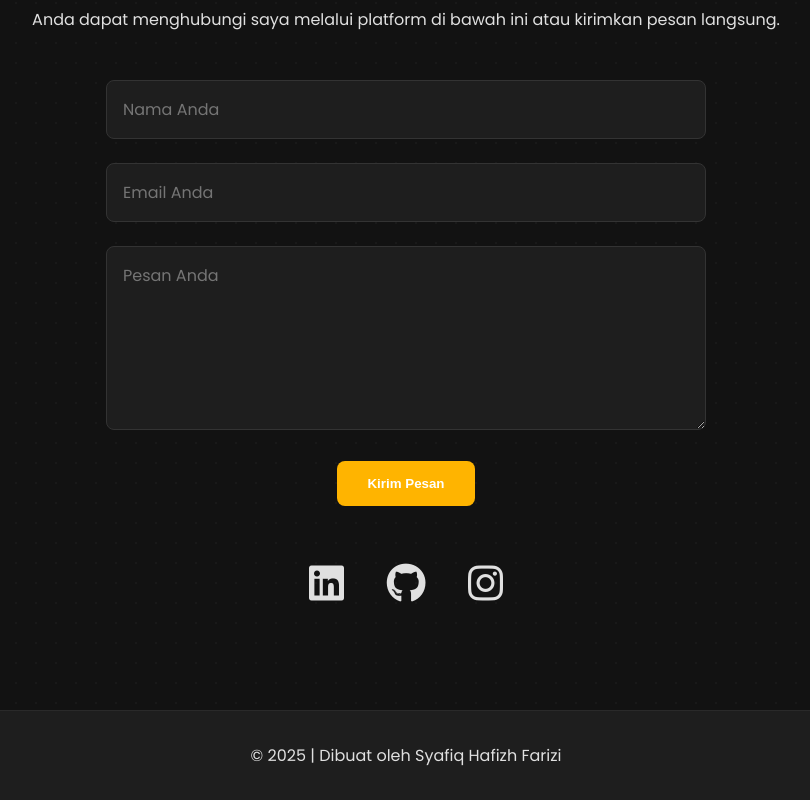
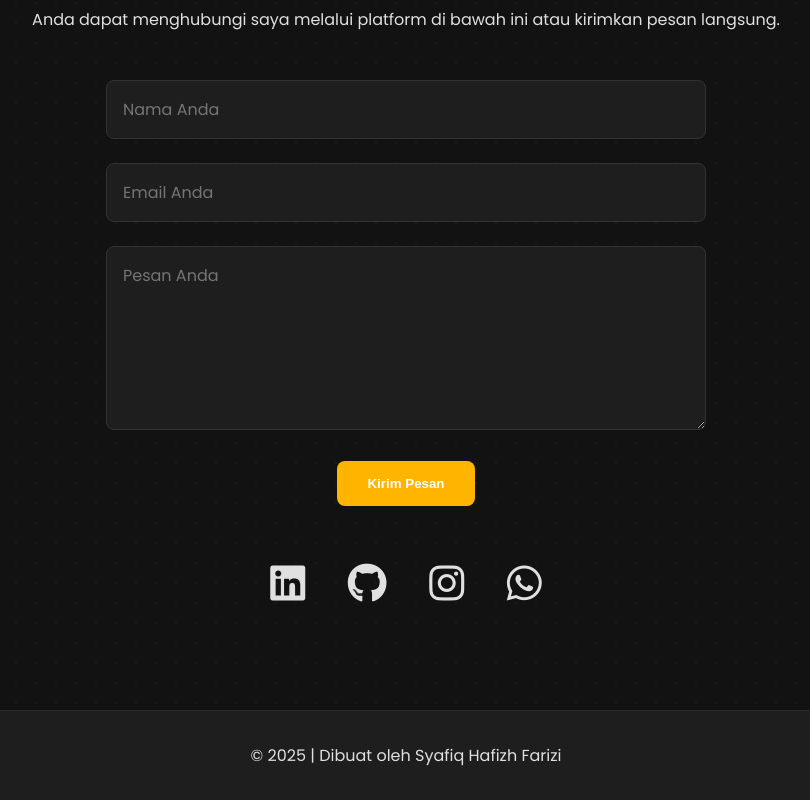
Before and after one commit to Syafiq1111/PROFILEWEB, a plain HTML site: page index.html in a window 1280 px wide. Shown: the part 4167-4967 px from the top of the page, without its empty margins (234-1044 px from the left). Drawn offline with Linux system fonts and the light colour scheme.

Commit message:
tambah wa

```diff
--- a/index.html
+++ b/index.html
@@ -198,6 +198,7 @@
             medium=android_app" target="_blank"><i class="fab fa-linkedin"></i></a>
             <a href="https://github.com/Syafiq1111" target="_blank"><i class="fab fa-github"></i></a>
             <a href="https://www.instagram.com/syafiqhfz._?igsh=czV2cWlvMDRmYjIy" target="_blank"><i class="fab fa-instagram"></i></a>
+            <a href="https://wa.me/qr/YPFVTQSLFWJXD1" target="_blank"><i class="fa-brands fa-whatsapp"></i></a>
         </div>
     </div>
 </section>
```
